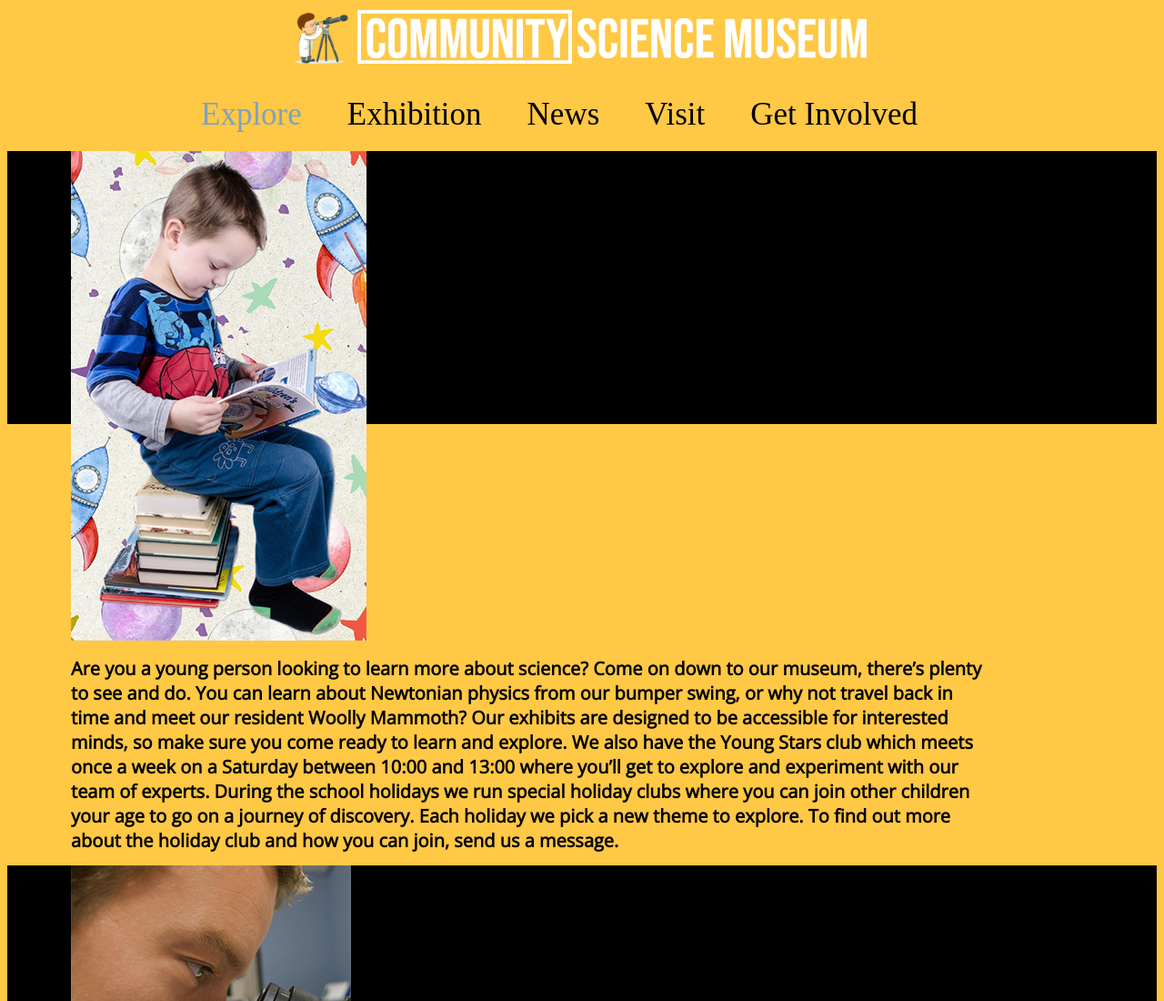
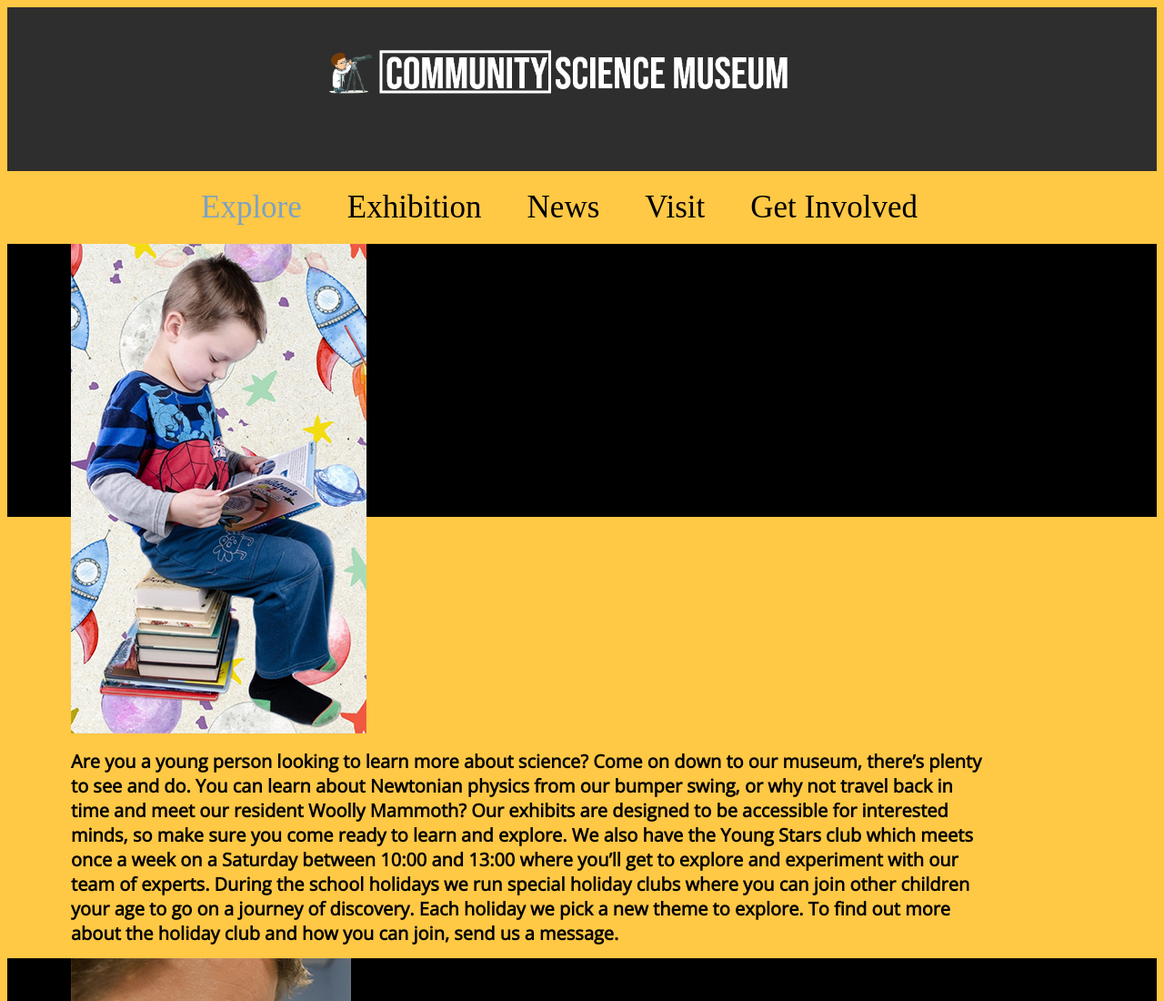
Before and after one commit to Bavy89/Semester-project-1_Bavy-Ado, a plain HTML site: page index.html in a window 1280 px wide. Shown: the top 1100 px of the page at 91% size. Drawn offline with nearby package versions, Linux system fonts and the light colour scheme.

Commit message:
Add files via upload

```diff
--- a/css/stylesheet.css
+++ b/css/stylesheet.css
@@ -12,7 +12,8 @@ body {background-color: #FFC845;}
 .images-index {width: 100%; height: 100%;}
 .image1-index img {margin-top: -300px;margin-left: 70px;}
 .text-image {font-size: 10px;width: 80%;font-family: 'Open Sans', sans-serif;margin-left: 70px;}
-.logo-img img {height: 50%; width: 50%; margin-left: 25%;}
+.logo-img img {height: 50%; width: 40%; margin-left: 28%; margin-top: 45px;}
+.top-area {width: 100%;height: 180px;background: #2E2E2E;}
 
 
 
```
